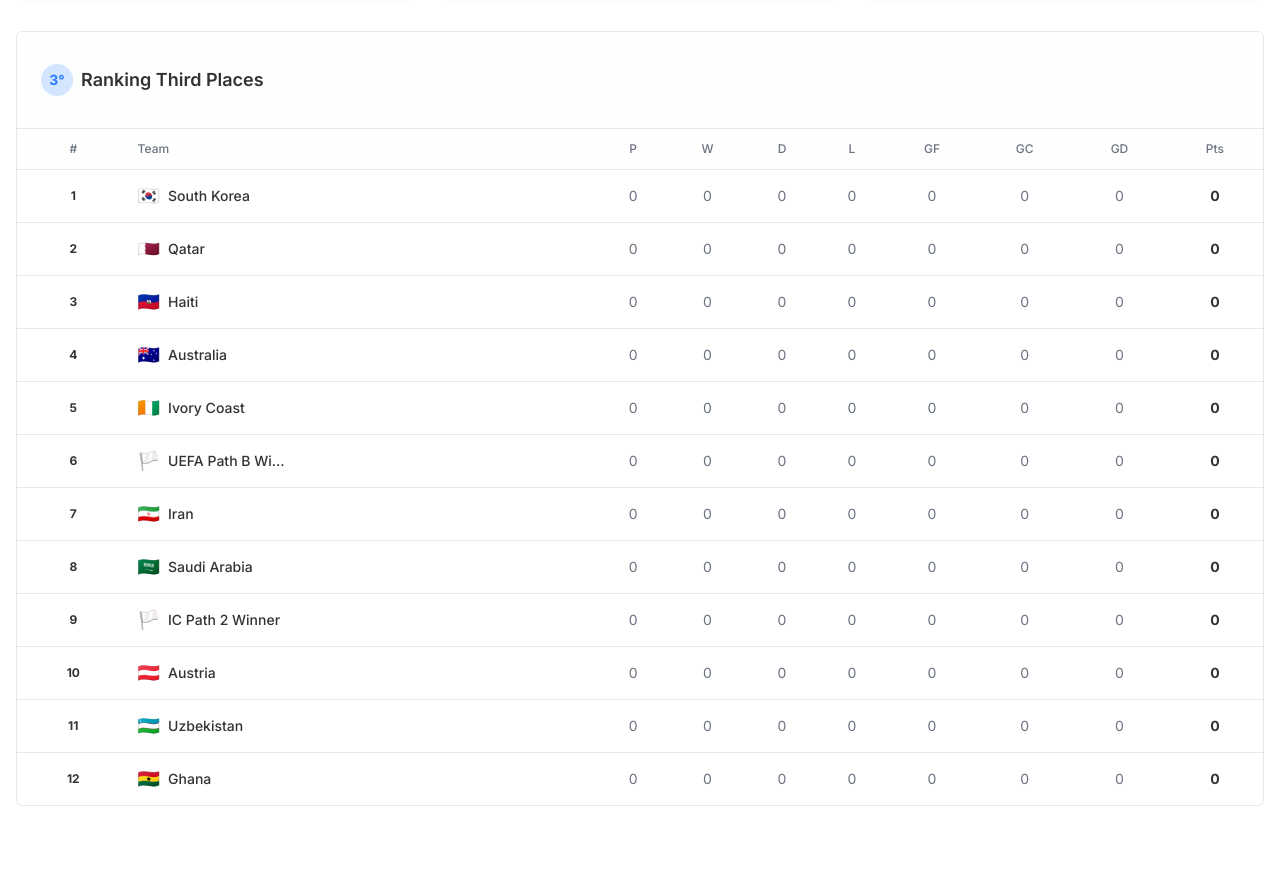
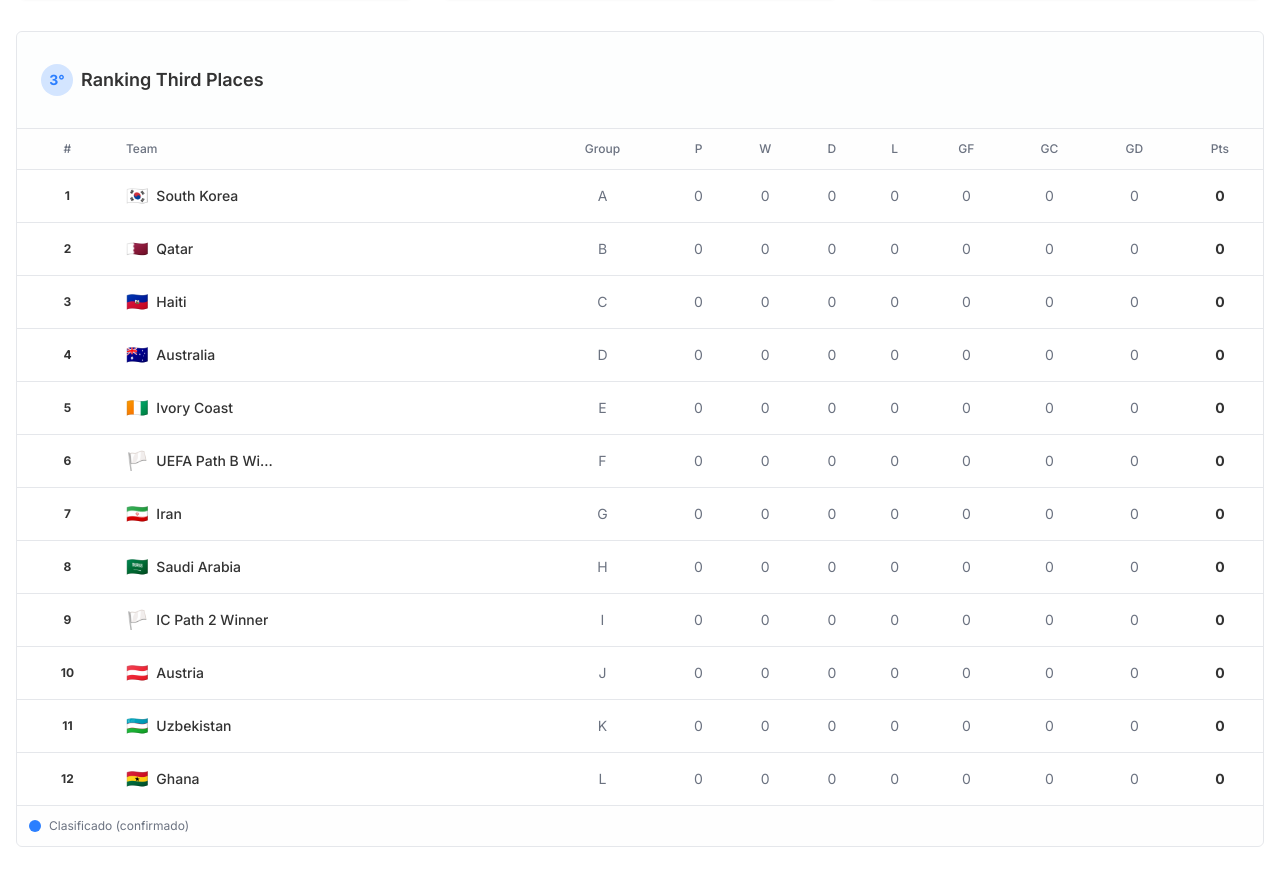
Before and after one commit to dmiante/simulator-results-WC-2026, a Next.js app: page / in a window 1280 px wide. Shown: the part 3480-4366 px from the top of the page. Before the commit the page ends 4334 px from the top, so only its background shows below. Built offline with nearby package versions, Linux system fonts and the light colour scheme.

Commit message:
fix: add name of the group in the table of third places

```diff
--- a/features/group-stage/components/third-place-table.tsx
+++ b/features/group-stage/components/third-place-table.tsx
@@ -41,17 +41,8 @@ export function ThirdPlaceTable({ ranking, teamsMap }: ThirdPlaceTableProps) {
     return ranking.qualified?.some(t => t.teamId === teamId) ?? false
   }
 
-  const isEliminated = (teamId: string) => {
-    return ranking.eliminated?.some(t => t.teamId === teamId) ?? false
-  }
+  console.log('ThirdPlaceTable ranking:', ranking)
 
-  // // Calcular posición provisional (para equipos que no han completado)
-  // const getProvisionalPosition = (teamId: string) => {
-  //   return ranking.all.findIndex(t => t.teamId === teamId) + 1
-  // }
-
-  // const completedCount = ranking.completedTeams?.length ?? 0
-  // const qualifiedCount = ranking.qualified?.length ?? 0
 
   return (
     <div className="rounded-lg border border-border bg-card overflow-hidden">
@@ -62,14 +53,6 @@ export function ThirdPlaceTable({ ranking, teamsMap }: ThirdPlaceTableProps) {
           </span>
           Ranking Third Places
         </h3>
-        {/* <div className="flex flex-wrap gap-4 mt-2">
-          <p className="text-sm text-muted-foreground">
-            • Groups completed: <span className="font-semibold text-foreground">{completedCount}/12</span>
-          </p>
-          <p className="text-sm text-muted-foreground">
-            • Clasificados confirmados: <span className="font-semibold text-amber-500">{qualifiedCount}/8</span>
-          </p>
-        </div> */}
       </div>
 
       <div className="overflow-x-auto">
@@ -78,6 +61,7 @@ export function ThirdPlaceTable({ ranking, teamsMap }: ThirdPlaceTableProps) {
             <tr className="text-xs text-muted-foreground border-b border-border bg-muted/20">
               <th className="text-center py-3 px-2 font-medium">#</th>
               <th className="text-left py-3 px-2 font-medium">Team</th>
+              <th className="text-center py-3 px-2 font-medium">Group</th>
               <th className="text-center py-3 px-2 font-medium">P</th>
               <th className="text-center py-3 px-2 font-medium">W</th>
               <th className="text-center py-3 px-2 font-medium">D</th>
@@ -93,9 +77,6 @@ export function ThirdPlaceTable({ ranking, teamsMap }: ThirdPlaceTableProps) {
               const teamData = teamsMap[team.teamId]
               const hasCompleted = team.played === 3
               const qualified = isQualified(team.teamId)
-              const eliminated = isEliminated(team.teamId)
-              const provisionalPosition = index + 1
-              const inQualifyingZone = provisionalPosition <= 8
 
               return (
                 <tr
@@ -126,6 +107,7 @@ export function ThirdPlaceTable({ ranking, teamsMap }: ThirdPlaceTableProps) {
                       </span>
                     </div>
                   </td>
+                  <td className="text-center py-3 px-2 text-muted-foreground">{team.group}</td>
                   <td className="text-center py-3 px-2 text-muted-foreground">{team.played}</td>
                   <td className="text-center py-3 px-2 text-muted-foreground">{team.won}</td>
                   <td className="text-center py-3 px-2 text-muted-foreground">{team.drawn}</td>
@@ -138,49 +120,19 @@ export function ThirdPlaceTable({ ranking, teamsMap }: ThirdPlaceTableProps) {
                     </span>
                   </td>
                   <td className="text-center py-3 px-2 font-bold">{team.points}</td>
-                  {/* <td className="text-center py-3 px-2">
-                    {hasCompleted ? (
-                      qualified ? (
-                        <span className="text-xs font-medium text-amber-600 bg-amber-100 dark:bg-amber-900/30 px-2 py-1 rounded">
-                          ✓ Clasificado
-                        </span>
-                      ) : (
-                        <span className="text-xs font-medium text-red-600 bg-red-100 dark:bg-red-900/30 px-2 py-1 rounded">
-                          ✗ Eliminado
-                        </span>
-                      )
-                    ) : (
-                      <span className={cn(
-                        "text-xs font-medium px-2 py-1 rounded",
-                        inQualifyingZone
-                          ? "text-amber-600 bg-amber-100/50 dark:bg-amber-900/20"
-                          : "text-muted-foreground bg-muted"
-                      )}>
-                        {team.played}/3 jugados
-                      </span>
-                    )}
-                  </td> */}
                 </tr>
               )
             })}
           </tbody>
         </table>
       </div>
-{/*
+
       <div className="p-3 border-t border-border flex flex-wrap gap-4 text-xs bg-muted/20">
         <div className="flex items-center gap-2">
-          <div className="w-3 h-3 rounded-full bg-amber-500" />
+          <div className="w-3 h-3 rounded-full bg-blue-500" />
           <span className="text-muted-foreground">Clasificado (confirmado)</span>
         </div>
-        <div className="flex items-center gap-2">
-          <div className="w-3 h-3 rounded-full bg-amber-500/30 border border-amber-500/50" />
-          <span className="text-muted-foreground">En zona de clasificación (provisional)</span>
-        </div>
-        <div className="flex items-center gap-2">
-          <div className="w-3 h-3 rounded-full bg-red-500" />
-          <span className="text-muted-foreground">Eliminado</span>
-        </div>
-      </div> */}
+      </div>
     </div>
   )
 }
--- a/lib/types.ts
+++ b/lib/types.ts
@@ -29,6 +29,7 @@ export interface GroupStanding {
   goalsAgainst: number
   goalDifference: number
   points: number
+  group?: string
 }
 
 export type ThirdPlaceCombination = {
```
